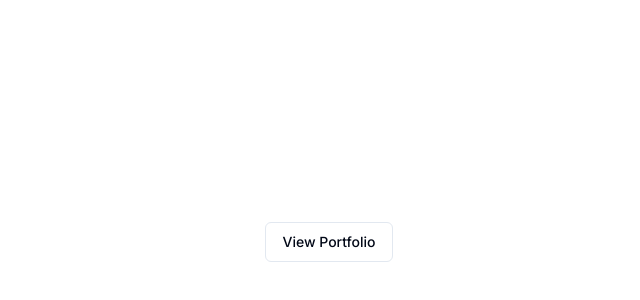
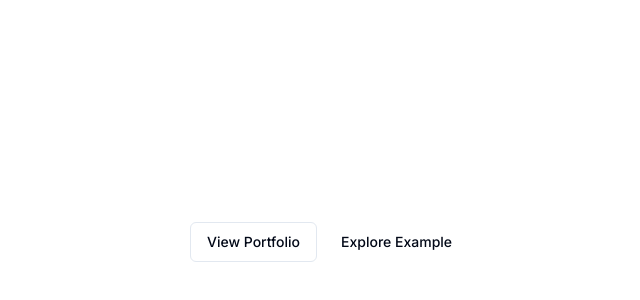
Before and after one commit to wylu1037/awesome-portfolio, a Next.js app: page / in a window 1280 px wide. Shown: the part 158-458 px from the top of the page, without its empty margins (311-951 px from the left). Built offline with nearby package versions, Linux system fonts and the light colour scheme.

Commit message:
chore: add button in index

```diff
--- a/app/page.tsx
+++ b/app/page.tsx
@@ -1,11 +1,14 @@
 import Link from "next/link";
-import { Button } from "@/components/ui/button";
+import {Button} from "@/components/ui/button";
 
 export default function Home() {
     return (
-    <div className="flex justify-center items-center h-screen">
+        <div className="flex justify-center items-center h-screen space-x-2">
             <Button variant="outline" asChild>
                 <Link href="portfolio">View Portfolio</Link>
+            </Button>
+            <Button variant="ghost">
+                <Link href="example">Explore Example</Link>
             </Button>
         </div>
     );
```
Lines whose indentation alone changed are shown as unchanged.
